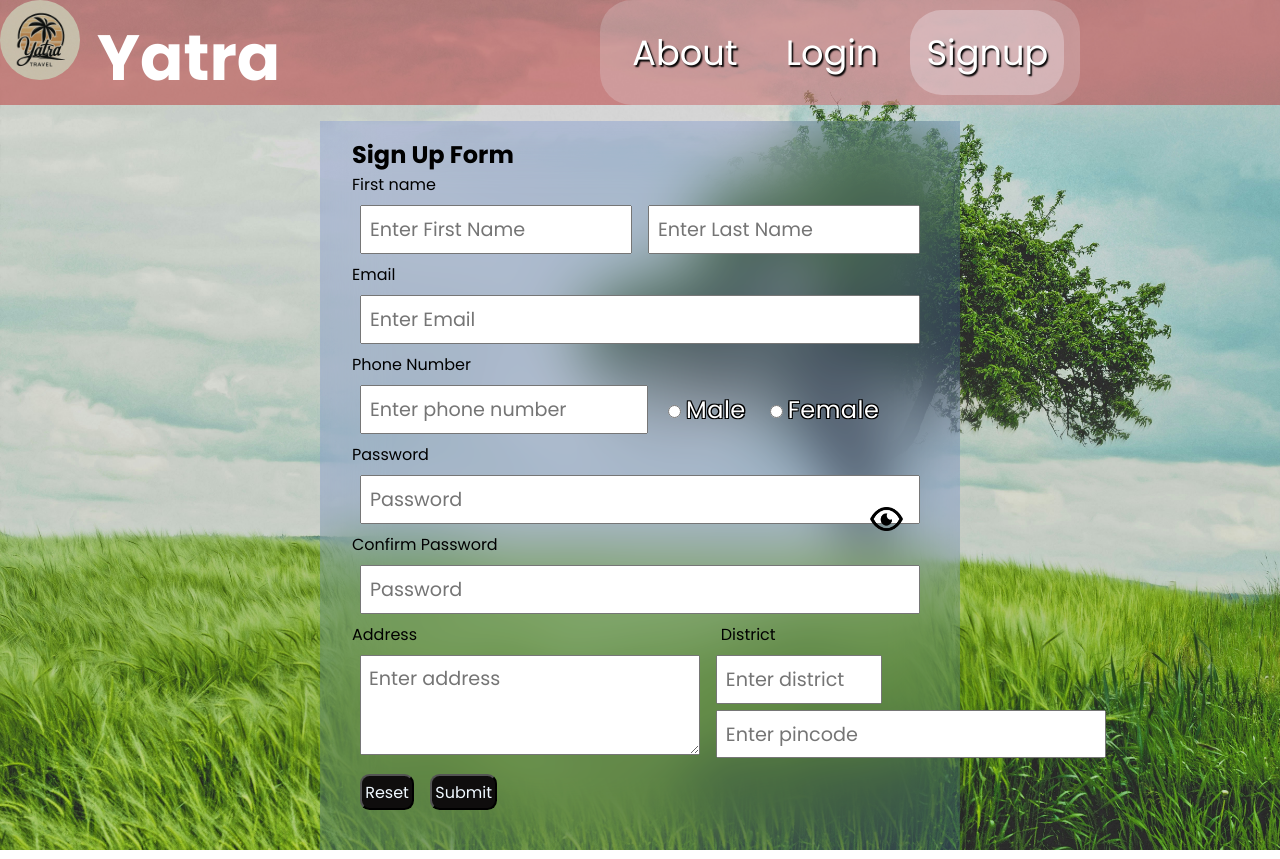
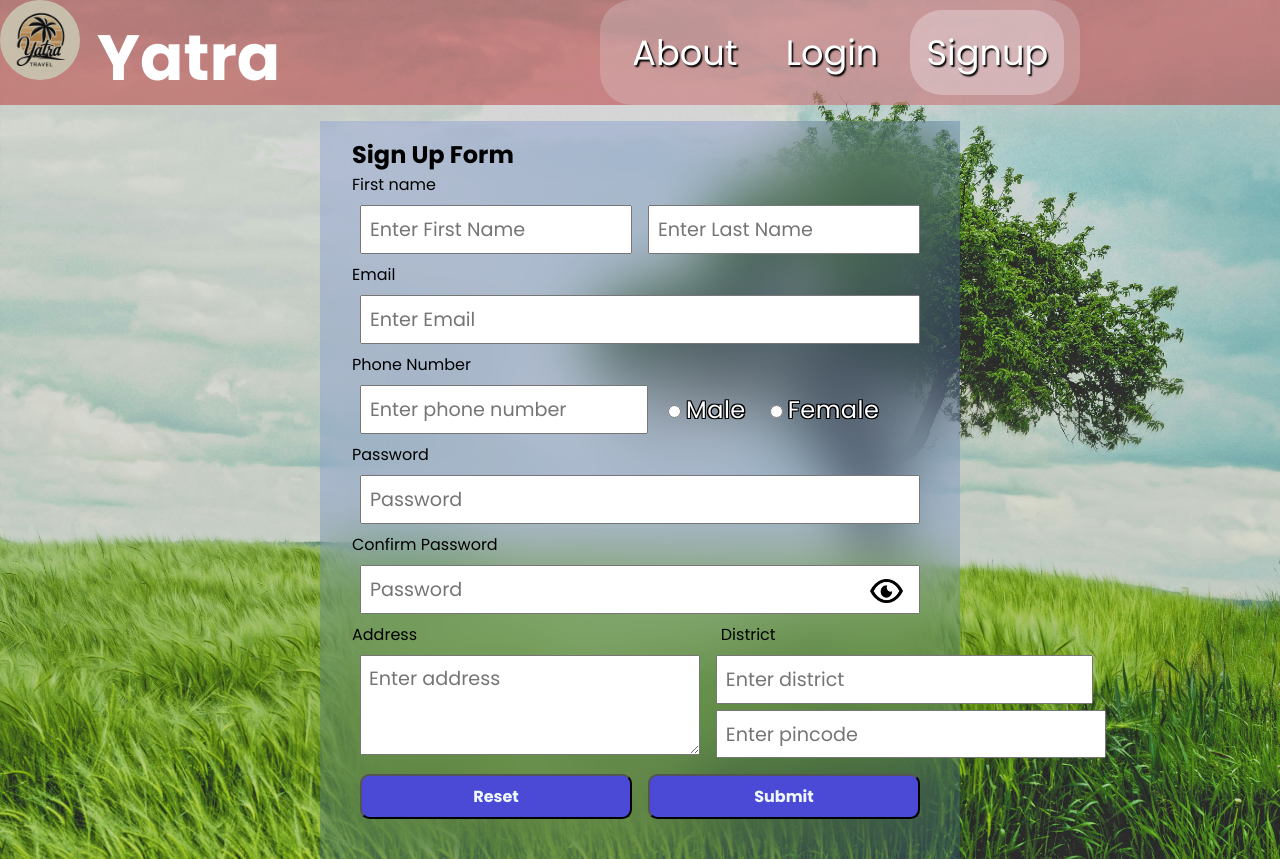
Before and after one commit to Vishal1720/Yatra, a PHP site: page /signup.html in a window 1280 px wide. Run offline with PHP 8.4, Linux system fonts and the light colour scheme.

Commit message:
changes in style of buttons and fields in signup

```diff
--- a/index.css
+++ b/index.css
@@ -51,6 +51,7 @@ a{
     text-shadow: 0.1rem 0.1rem 0.1rem black;
 
     padding: 1rem;
+
     transition:0.3s;
     border-radius: 2rem;
    margin-top: 2%;
@@ -58,7 +59,7 @@ a{
     height: inherit;
 }
 a:hover{
-    font-size:2.3rem;
+    font-size:2.25rem;
     background-color: rgba(248, 248, 255,0.3);
 }
 .highlight{
@@ -164,13 +165,20 @@ a:hover{
 }
 #district{
     height: fit-content;
-    width: 41%;
+    width: 93%;
 
 }
 #eyesignup{
     width:33px;
     height: 24px;
     position: fixed;
-    top:53%;
+    top:62%;
     left: 86%;
 }
+#signreset,#signsubmit
+{
+    width: 50%;
+    padding: 0.5rem;
+    font-weight: bold;
+    background-color: rgb(74, 74, 214);
+}
--- a/login.php
+++ b/login.php
@@ -19,7 +19,7 @@ if($logval->num_rows>=1)
     Header("Location:userhomepage.html");
 }
 else{
-    echo '<script>window.alert("Error  in login");</script>';
+    echo '<script>alert("Error  in login");</script>';
 
 }
 
@@ -59,6 +59,7 @@ else{
         <button type="reset" class="logbtn">Reset</button>
         <button type="submit" class="logbtn">Submit</button>
     </form>
+
 <script src="index.js"></script>
 </body>
 </html>
```
